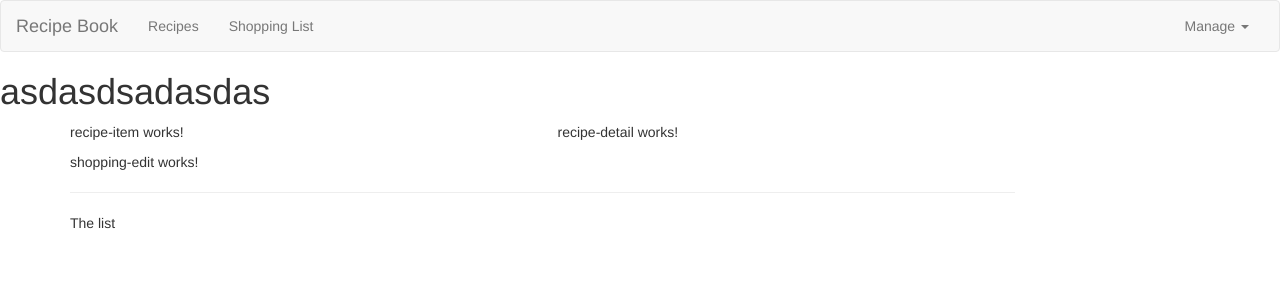
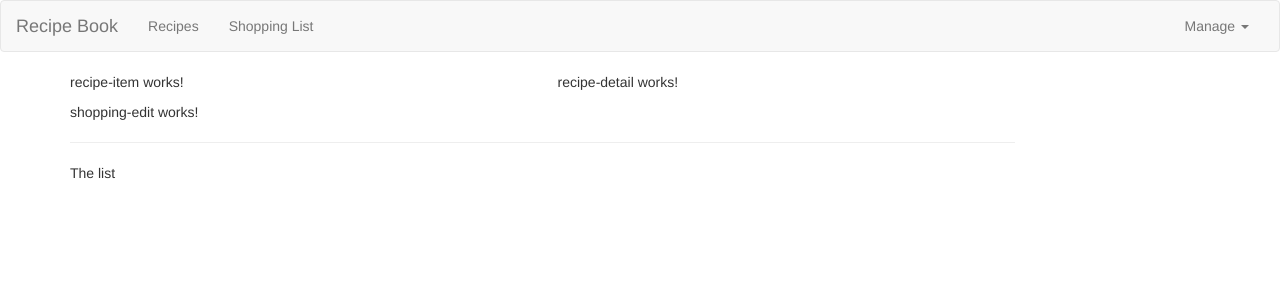
Before and after one commit to OxyMonster/Recipe-Book, an Angular app: page / in a window 1280 px wide. Shown: the top 300 px of the page. Built offline with nearby package versions, Linux system fonts and the light colour scheme.

Commit message:
Recipe-book

```diff
--- a/src/app/header/header.component.html
+++ b/src/app/header/header.component.html
@@ -20,7 +20,3 @@
         </div>
     </div>
 </nav>
-
-<h1>
-    asdasdsadasdas
-</h1>
```
